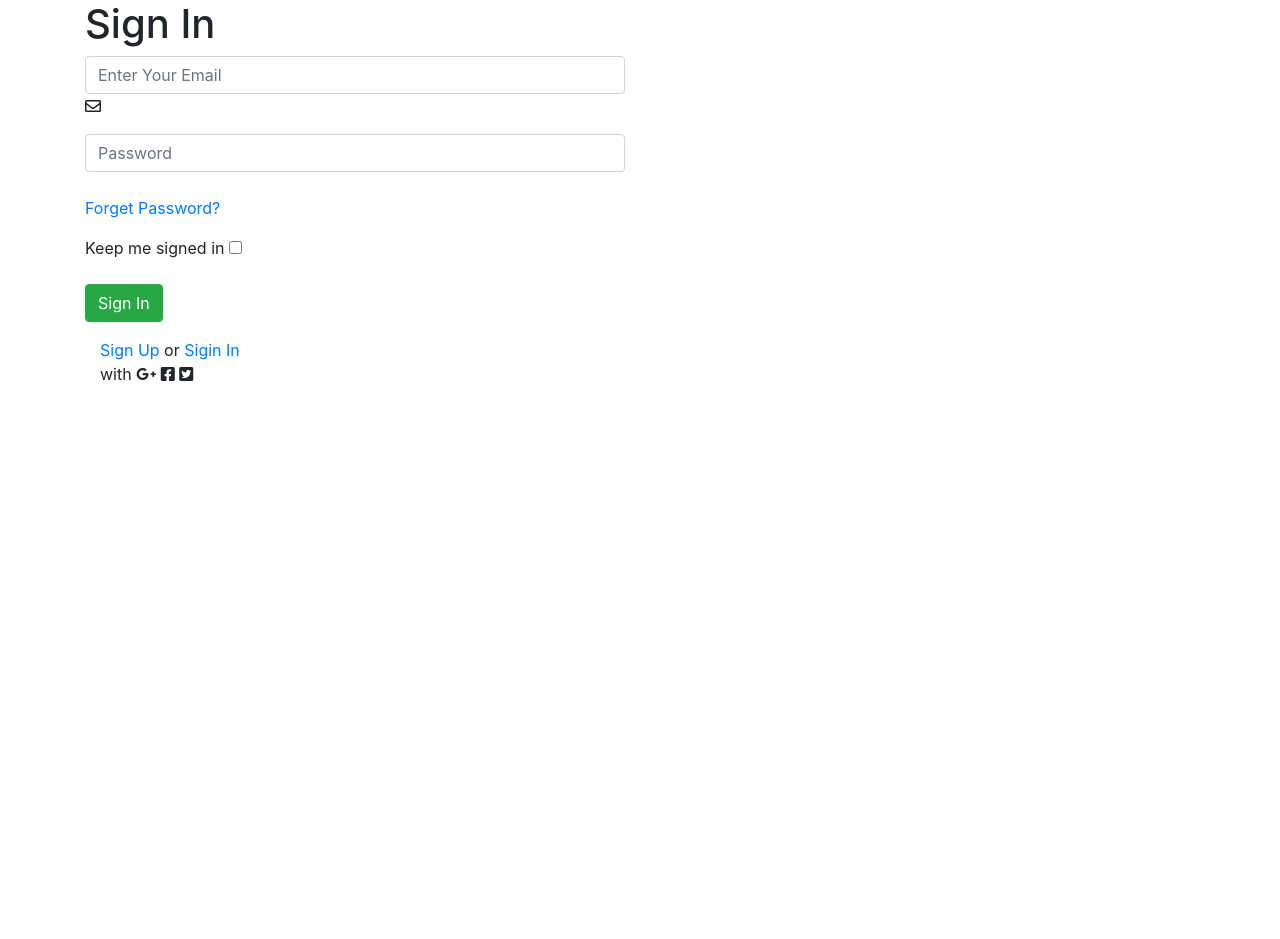
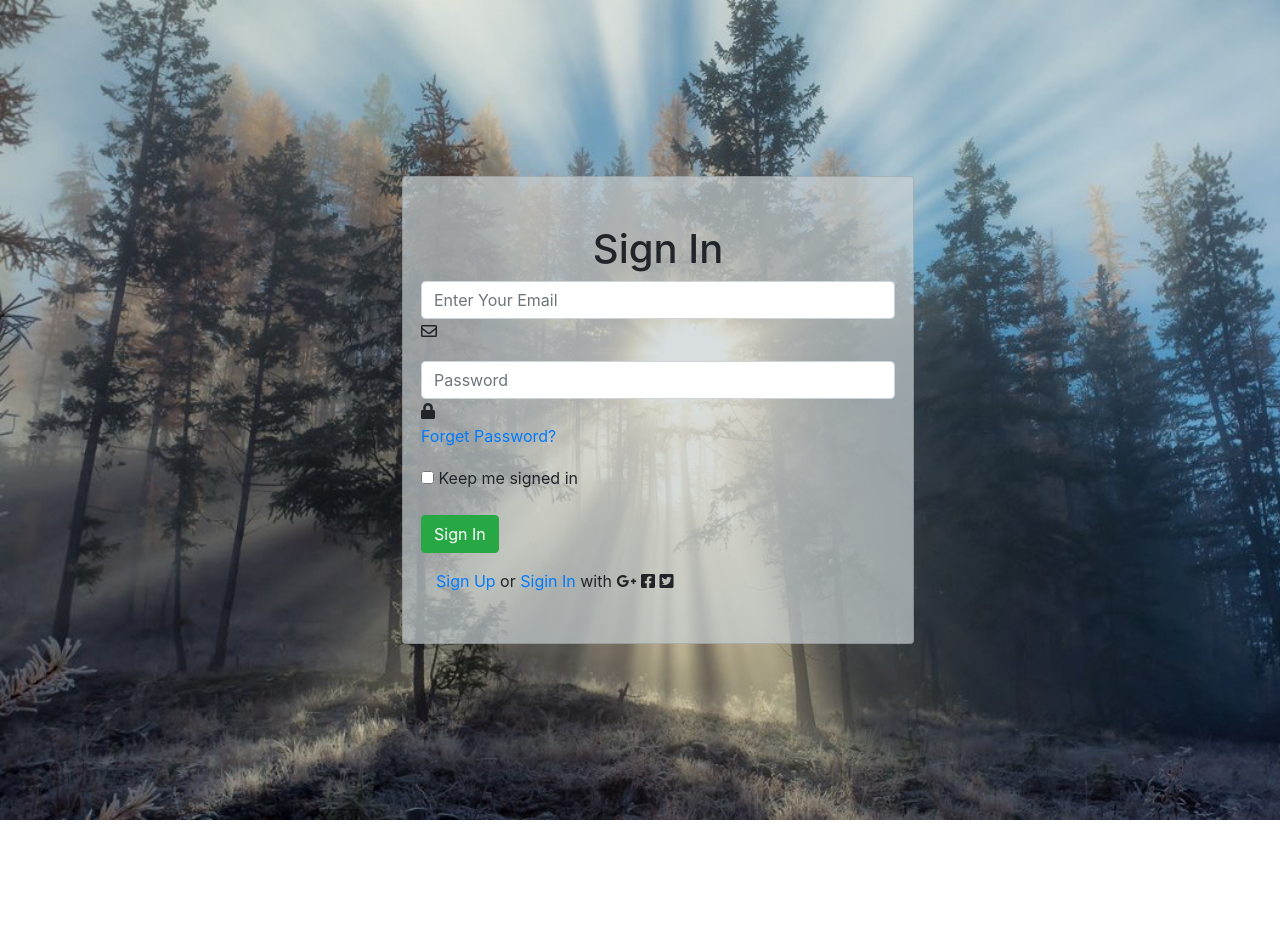
Before and after one commit to Fighteros/signInForm, a plain HTML site: page index.html in a window 1280 px wide. Before the commit the page ends 800 px from the top, so only its background shows below. Drawn offline with nearby package versions, Linux system fonts and the light colour scheme.

Commit message:
added background and some css aligns

```diff
--- a/assests/css/main.css
+++ b/assests/css/main.css
@@ -0,0 +1,29 @@
+:root {
+    --paragraphs: #222222;
+    --links: #666666;
+    --overlay: rgba(200, 208, 211, 0.7);
+    --buttons: #325288;
+    --body: #f5f1da;
+}
+
+body {
+    line-height: 1.6;
+    background-image: url('../images/background.jpg');
+    background-repeat: no-repeat;
+    background-size: cover;
+}
+
+
+/* main section */
+
+.main {
+    align-items: center;
+    margin: 10% 30%;
+    /* background: url('../images/background.jpg') no-repeat center; */
+}
+
+.card {
+    padding: 48px 18px;
+    margin: 48px 18px;
+    background: var(--overlay);
+}
--- a/index.html
+++ b/index.html
@@ -17,34 +17,36 @@
 </head>
 
 <body>
+    <!-- main section -->
     <main id="main" class="main">
-        <div class="container">
-            <div class="row">
-                <div class="col-md-6">
-                    <div class="form-title">
-                        <h1>
-                            Sign In
-                        </h1>
+        <section class="one d-flex flex-column justify-content-center align-items-center">
+            <div class="container">
+                <div class="row">
+                    <div class="card col-lg-12">
+                        <div class="form-title text-center">
+                            <h1>
+                                Sign In
+                            </h1>
+                        </div>
                         <form class="sign-in-form" id="sign-in-form" action="index.html" method="POST" novalidate>
                             <div class="form-group">
                                 <input type="text" name="email" id="email" class="email form-control" placeholder="Enter Your Email">
-                                <span class="form-icon"><i class="far fa-envelope"></i></span>
+                                <span class="form-icon"></span><i class="far fa-envelope"></i></span>
                             </div>
 
                             <div class="form-group">
                                 <input type="password" name="password" id="password" class="password form-control" placeholder="Password">
-                                <!-- not working! -->
-                                <span class="form-icon"><i class="fal fa-lock-alt"></i></span>
+                                <span class="form-icon"><i class="fas fa-lock"></i></span>
                                 <p><a href="#">Forget Password?</a></p>
+                                <input type="checkbox" id="save-login" name="save-login" value="save-login">
                                 <label for="#save-login">Keep me signed in</label>
-                                <input type="checkbox" id="save-login" name="save-login" value="save-login">
                             </div>
                             <div class="form-group">
                                 <button class="button btn btn-success" type="submit">Sign In</button>
                             </div>
                         </form>
 
-                        <div class="col-md-4">
+                        <div class="col-lg-12">
                             <span class="external-form">
                                 <a href="#">
                                     Sign Up
@@ -62,11 +64,12 @@
                     </div>
                 </div>
             </div>
-        </div>
+        </section>
     </main>
 
 
     <!-- Jquery and Bootstrap  -->
+    <script src="https://code.jquery.com/jquery-3.6.0.js" integrity="sha256-H+K7U5CnXl1h5ywQfKtSj8PCmoN9aaq30gDh27Xc0jk=" crossorigin="anonymous"></script>
     <script src="https://cdn.jsdelivr.net/npm/bootstrap@4.6.0/dist/js/bootstrap.min.js"></script>
     <script src="https://cdn.jsdelivr.net/npm/bootstrap@4.6.0/dist/js/bootstrap.bundle.min.js"></script>
 </body>
```
Also changed, not shown: assests/images/background.jpg (added).
